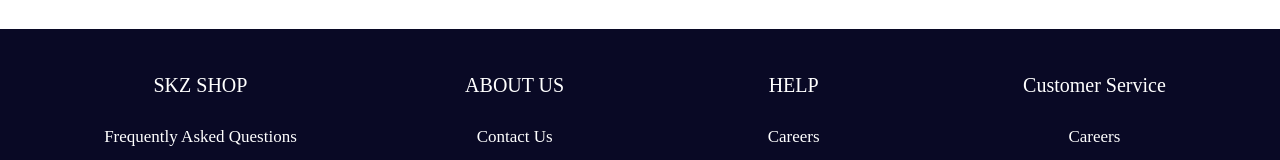
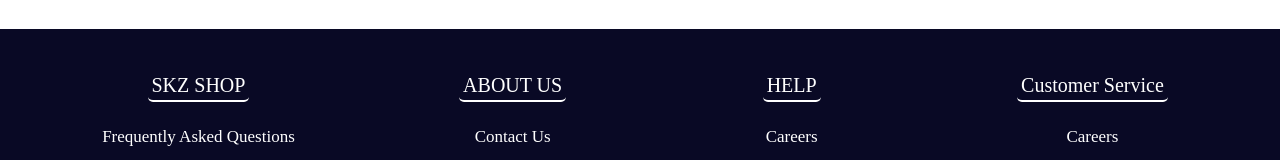
Before and after one commit to demetgas/skz-shop, a React (Create React App) app: page /cart in a window 1280 px wide. Shown: the part 311-471 px from the top of the page. Built offline with nearby package versions, Linux system fonts and the light colour scheme; no server answers.

Commit message:
Update footer.css

```diff
--- a/src/components/footer.css
+++ b/src/components/footer.css
@@ -13,6 +13,11 @@
   color: white;
   text-decoration: none;
   font-size: 20px;
+  border-bottom:solid;
+  border-width: 2px;
+  padding: 4px;
+  border-radius: 5px;
+
 }
 .list {
   margin-top: 45px;
```
